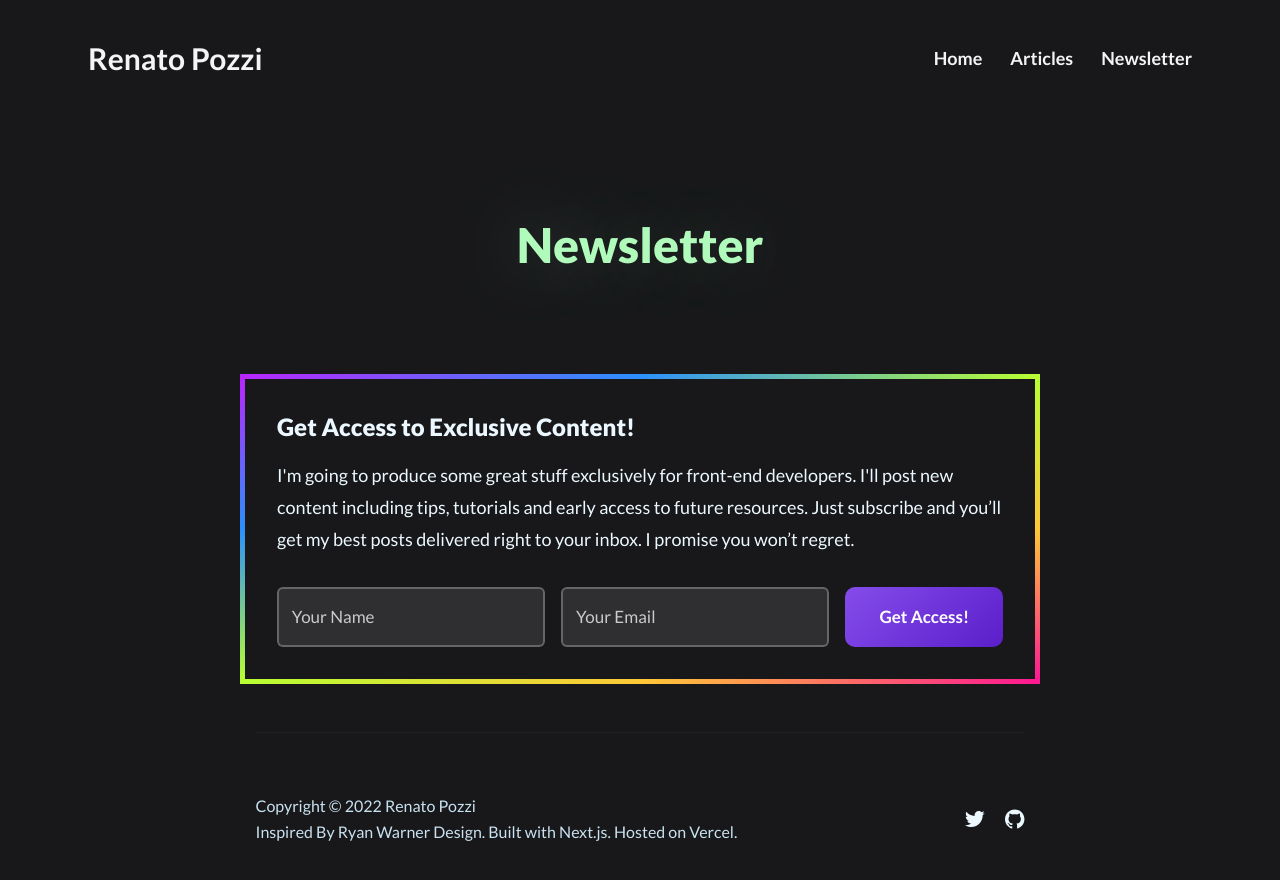
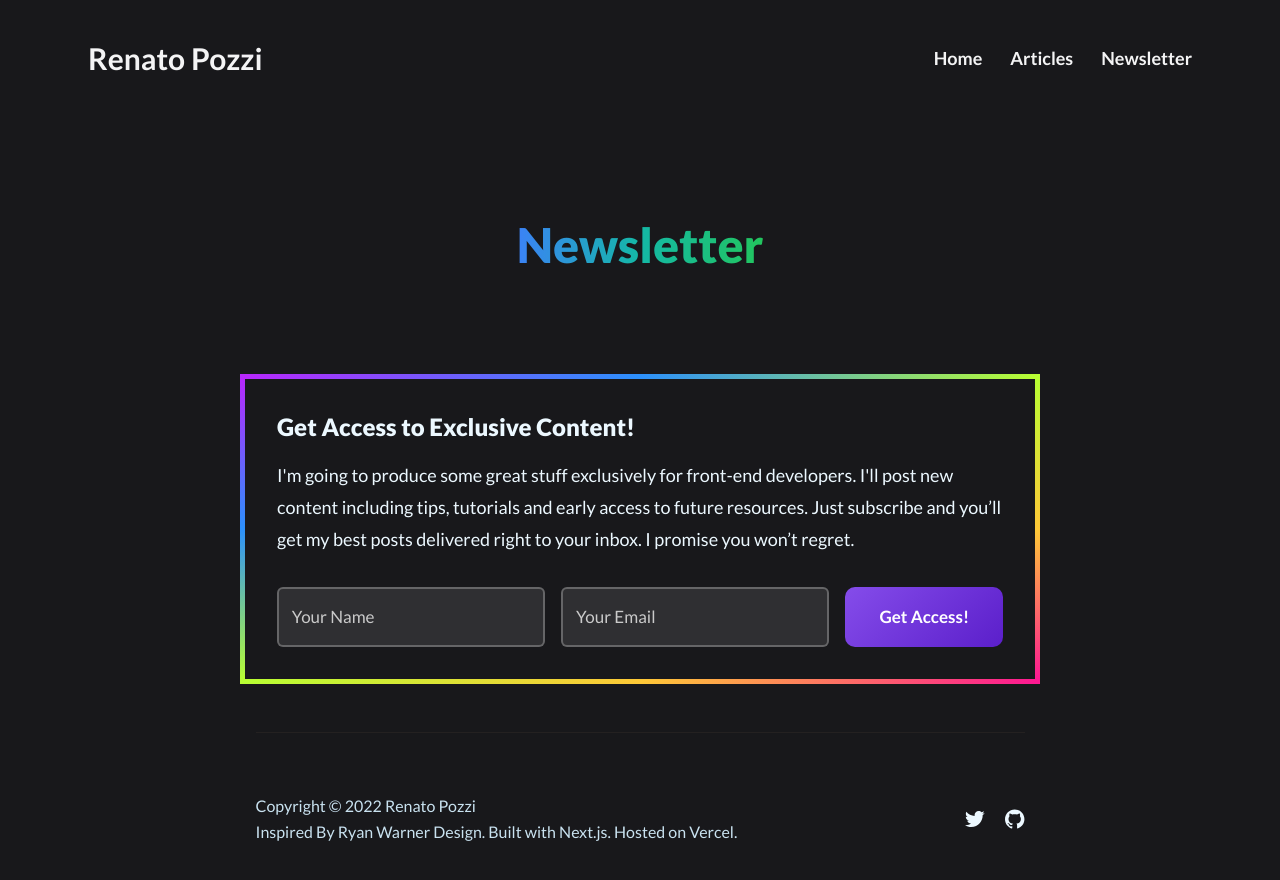
Before and after one commit to itsrennyman/renatopozzi.me, a Next.js app: page /newsletter in a window 1280 px wide. Shown: the top 880 px of the page. Built offline with nearby package versions, Linux system fonts and the light colour scheme.

Commit message:
updated title color

```diff
--- a/pages/articles/[id].js
+++ b/pages/articles/[id].js
@@ -38,6 +38,7 @@
   const ast = Markdoc.parse(file);
   const article = Markdoc.transform(ast);
 
+  // TODO:
   const config = {
     variables: {
       frontmatter: fm,
@@ -47,7 +48,9 @@
   return (
     <Container seo={seo}>
       <div className="hero">
-        <h1>{fm.title}</h1>
+        <h1 className="text-5xl text-center font-black leading-snug bg-clip-text text-transparent bg-gradient-to-r from-blue-500 via-teal-500 to-green-500">
+          {fm.title}
+        </h1>
       </div>
 
       <article className="prose prose-invert lg:prose-xl">
--- a/pages/articles/index.js
+++ b/pages/articles/index.js
@@ -22,7 +22,9 @@
   return (
     <Container seo={seo}>
       <div className="hero">
-        <h1>Articles</h1>
+        <h1 className="text-5xl font-black leading-snug bg-clip-text text-transparent bg-gradient-to-r from-blue-500 via-teal-500 to-green-500">
+          Articles
+        </h1>
       </div>
       <ArticleList data={articles} />
     </Container>
--- a/pages/index.js
+++ b/pages/index.js
@@ -1,4 +1,3 @@
-import * as React from "react";
 import { ArticleList } from "../components/Article";
 import { Container } from "../components/Container";
 import { ProjectList } from "../components/Project";
@@ -23,8 +22,8 @@
   return (
     <div className="flex flex-col gap-7 max-w-2xl mt-12 mb-24 md:my-24">
       <h1
-        style={styles}
-        className="text-5xl font-black leading-snug bg-clip-text text-transparent bg-gradient-to-r from-yellow-200 via-yellow-300 to-yellow-400"
+        // style={styles}
+        className="text-5xl font-black leading-snug bg-clip-text text-transparent bg-gradient-to-r from-blue-500 via-teal-500 to-green-500"
       >
         I&apos;m Renato, a Frontend Engineer and Javascript Enthusiast
       </h1>
--- a/pages/newsletter.js
+++ b/pages/newsletter.js
@@ -70,7 +70,9 @@
   return (
     <Container seo={seo}>
       <div className="hero">
-        <h1>Newsletter</h1>
+        <h1 className="text-5xl font-black leading-snug bg-clip-text text-transparent bg-gradient-to-r from-blue-500 via-teal-500 to-green-500">
+          Newsletter
+        </h1>
       </div>
 
       <NewsletterForm />
--- a/styles/styles.css
+++ b/styles/styles.css
@@ -7,15 +7,6 @@
   margin-top: 6rem;
   margin-bottom: 6rem;
   align-items: center;
-}
-
-.hero > h1 {
-  font-size: 3rem;
-  font-weight: 900;
-  line-height: 1.375;
-  color: #b0fbbc;
-  text-shadow: 0px 0px 76px rgba(188, 251, 195, 0.3);
-  text-align: center;
 }
 
 .button {
```
